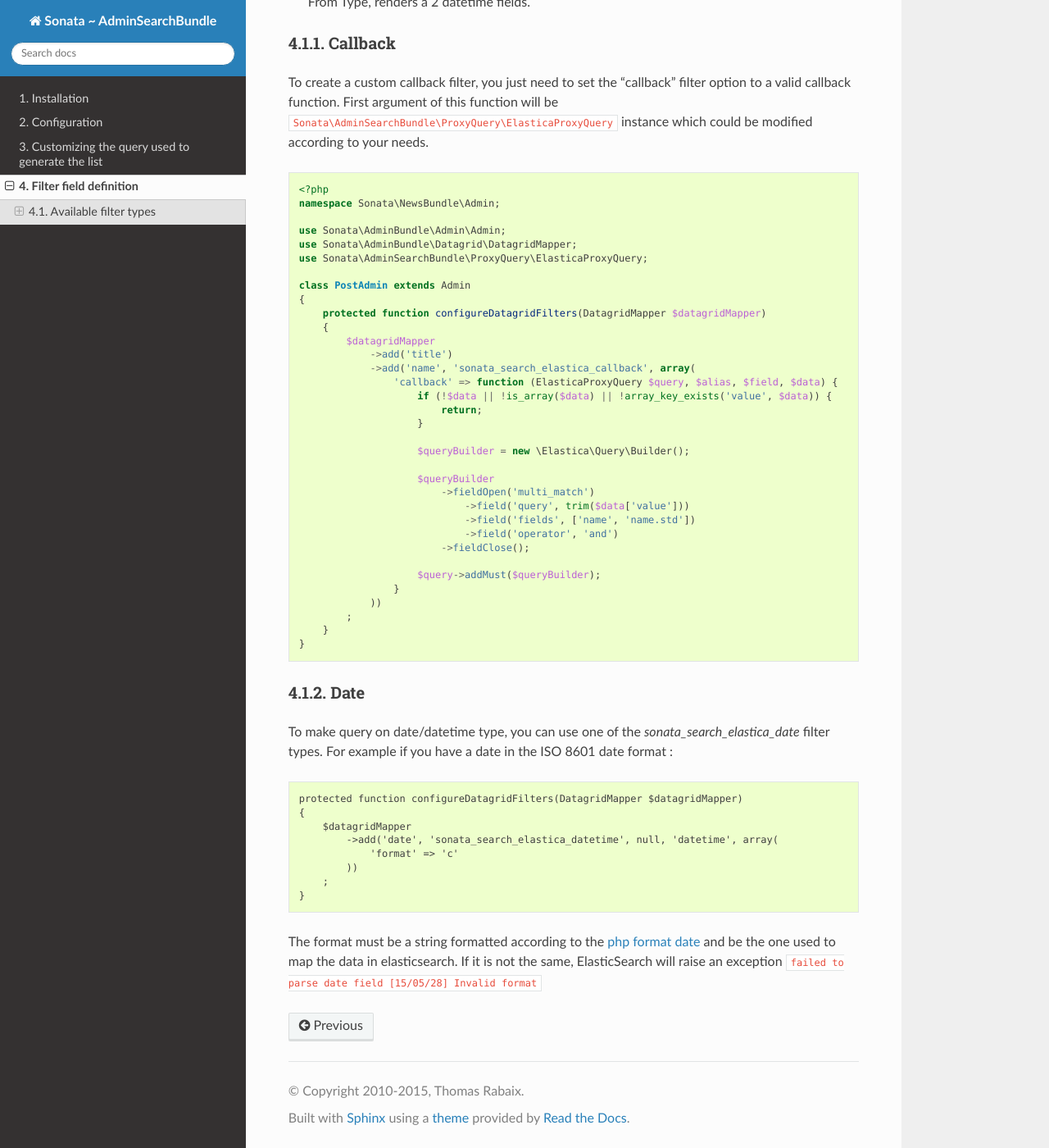
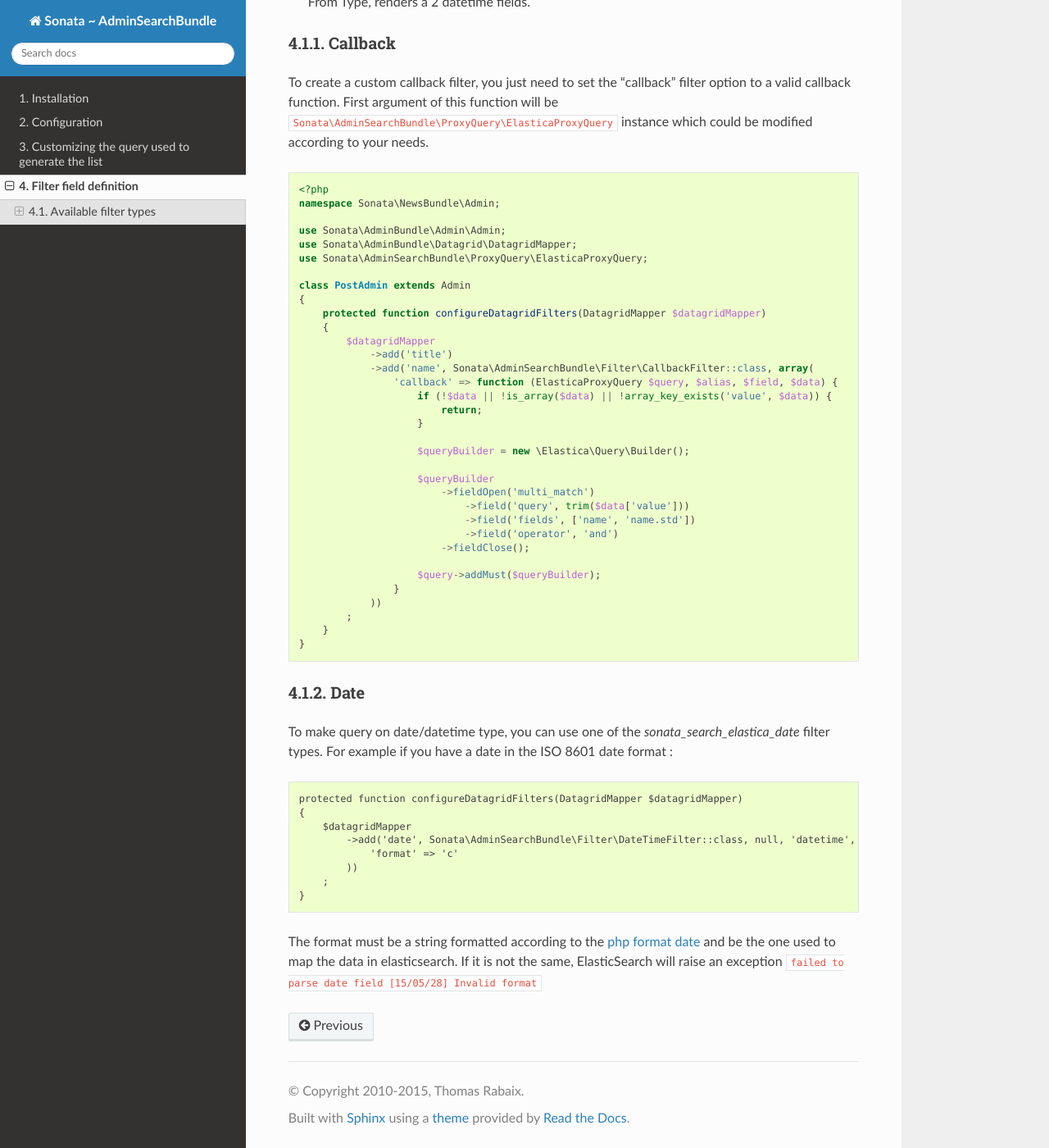
Before and after one commit to sonata-project/SonataAdminSearchBundle, a Sphinx documentation site: the page built from Resources/doc/reference/filter_field_definition.rst, in a window 1280 px wide and 1400 px high, scrolled down 546 px. Shown: the whole window at 82% size. Built offline with Sphinx 7.4.7 and the Read the Docs theme 2.0.0, drawn with Linux system fonts in a browser that asks for light colours.

Commit message:
Drop old versions of php/sf (#85)

```diff
--- a/Resources/doc/reference/filter_field_definition.rst
+++ b/Resources/doc/reference/filter_field_definition.rst
@@ -37,7 +37,7 @@
         {
             $datagridMapper
                 ->add('title')
-                ->add('name', 'sonata_search_elastica_callback', array(
+                ->add('name', Sonata\AdminSearchBundle\Filter\CallbackFilter::class, array(
                     'callback' => function (ElasticaProxyQuery $query, $alias, $field, $data) {
                         if (!$data || !is_array($data) || !array_key_exists('value', $data)) {
                             return;
@@ -71,7 +71,7 @@
     protected function configureDatagridFilters(DatagridMapper $datagridMapper)
     {
         $datagridMapper
-            ->add('date', 'sonata_search_elastica_datetime', null, 'datetime', array(
+            ->add('date', Sonata\AdminSearchBundle\Filter\DateTimeFilter::class, null, 'datetime', array(
                 'format' => 'c'
             ))
         ;
```
Also changed, not shown: composer.json (+4 -4 lines).
